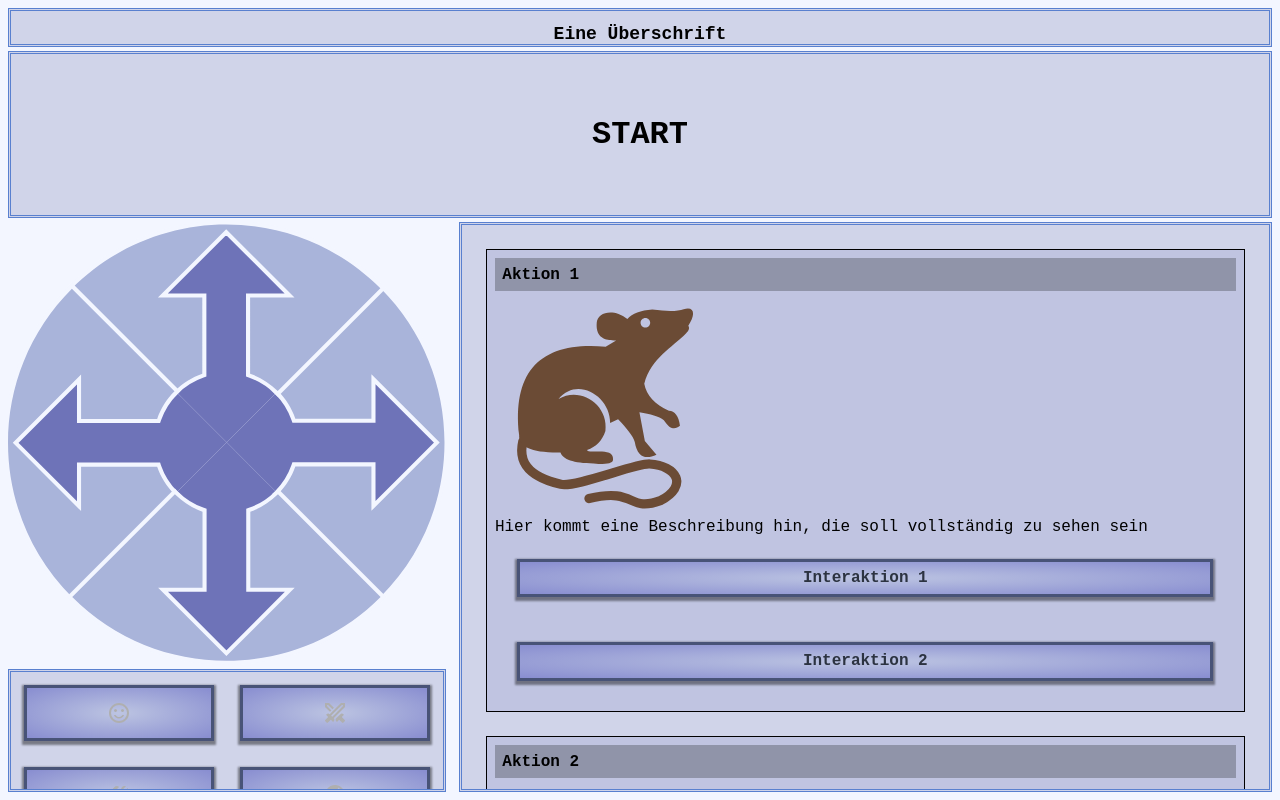
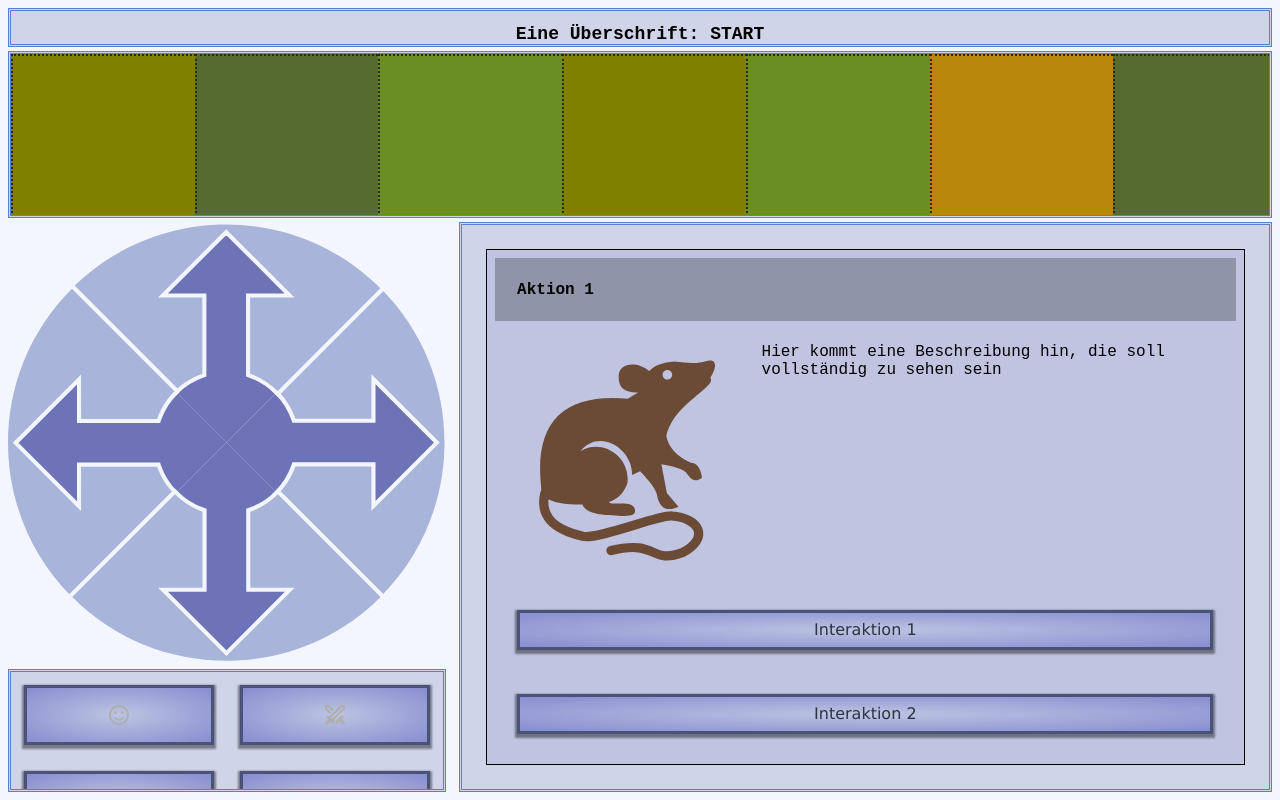
Before and after one commit to Nora404/TryHandy, an Angular app in the folder TryHandy/: page / in a window 1280 px wide. Built offline with nearby package versions, Linux system fonts and the light colour scheme.

Commit message:
add hardcodemap

```diff
--- a/TryHandy/src/app/layout/layout.component.html
+++ b/TryHandy/src/app/layout/layout.component.html
@@ -1,7 +1,7 @@
 
 <div id="container" class="containerRechts">
-    <div class="head">Eine Überschrift</div>
-    <div class="map">{{test}}</div>
+    <div class="head">Eine Überschrift: {{test}}</div>
+    <div class="map"><app-map></app-map></div>
     <div class="cros">
 
         <svg width="100%" height="100%" viewBox="0 0 107 107" version="1.1">
@@ -54,7 +54,7 @@
 
         <div *ngFor="let action of test2" class="test">
             <div class="actionHeader"><strong>{{action}}</strong></div>
-            <div class="actionImg"><img src="../../assets/rat.svg" width="30%" height="30%"></div>
+            <img class="actionImg" src="../../assets/rat.svg" width="30%" height="30%">
             <div class="actionText">Hier kommt eine Beschreibung hin, die soll vollständig zu sehen sein</div>
 
             <button (click)="handleAction(action)">Interaktion 1</button><br>
--- a/TryHandy/src/app/layout/layout.component.scss
+++ b/TryHandy/src/app/layout/layout.component.scss
@@ -42,10 +42,10 @@
     grid-area: map;
     overflow: hidden;
     display: grid;
-    justify-content: center;
-    align-items: center;
-    font-size: xx-large;
-    font-weight: 900;
+    // justify-content: center;
+    // align-items: center;
+    // font-size: xx-large;
+    // font-weight: 900;
 }
 
 .cros {
@@ -72,5 +72,19 @@
 
 .actionHeader {
     background-color: rgba(0, 0, 0, 0.25);
-    padding: 1%;
+    padding: 3%;
 }
+
+.actionText {
+    padding: 3%;
+}
+
+.actionImg {
+    padding: 3%;
+    float: left;
+}
+
+app-map {
+    width: 100%;
+    height: 100%;
+}
--- a/TryHandy/src/app/layout/layout.component.ts
+++ b/TryHandy/src/app/layout/layout.component.ts
@@ -1,11 +1,12 @@
 import { CommonModule } from '@angular/common';
 import { AfterViewChecked, Component, OnInit } from '@angular/core';
 import { MenuComponent } from '../menu/menu/menu.component';
+import { MapComponent } from '../map/map/map.component';
 
 @Component({
   selector: 'app-layout',
   standalone: true,
-  imports: [CommonModule, MenuComponent],
+  imports: [CommonModule, MenuComponent, MapComponent],
   templateUrl: './layout.component.html',
   styleUrl: './layout.component.scss'
 })
@@ -18,12 +19,6 @@ export class LayoutComponent implements AfterViewChecked {
     'Aktion 3',
     'Aktion 4',
     'Aktion 5',
-    'Aktion 6',
-    'Aktion 7',
-    'Aktion 8',
-    'Aktion 9',
-    'Aktion 10',
-    'Aktion 11',
   ];
 
   setTheme(theme: string) {
--- /dev/null
+++ b/TryHandy/src/app/map/dialog/dialog.component.html
@@ -0,0 +1 @@
+<p>dialog works!</p>
--- /dev/null
+++ b/TryHandy/src/app/map/map/map.component.html
@@ -0,0 +1,4 @@
+
+    <div class="map-content">
+            <div class="square" *ngFor="let color of i" [ngStyle]="{'background-color': color}"></div>
+    </div>
--- /dev/null
+++ b/TryHandy/src/app/map/map/map.component.scss
@@ -0,0 +1,13 @@
+.map-content {
+    display: grid;
+    grid-template-columns: repeat(7, 1fr);
+    grid-auto-rows: 1fr;
+    /* sorgt dafür, dass die Höhe der Reihen der Breite der Spalten entspricht */
+}
+
+.square {
+    width: 100%;
+    aspect-ratio: 1;
+    border: 2px dotted rgb(44, 39, 29);
+    /* Füge hier weitere Stile hinzu, z.B. Hintergrundfarbe, Ränder, etc. */
+}
--- /dev/null
+++ b/TryHandy/src/app/map/map/map.component.ts
@@ -0,0 +1,58 @@
+import { CommonModule } from '@angular/common';
+import { Component } from '@angular/core';
+
+@Component({
+  selector: 'app-map',
+  standalone: true,
+  imports: [CommonModule],
+  templateUrl: './map.component.html',
+  styleUrl: './map.component.scss'
+})
+export class MapComponent {
+
+  i: string[] = [
+    "olive",
+    "darkolivegreen",
+    "olivedrab",
+    "olive",
+    "olivedrab",
+    "darkgoldenrod",
+    "darkolivegreen",
+    "olive",
+    "darkolivegreen",
+    "olive",
+    "olivedrab",
+    "olivedrab",
+    "darkgoldenrod",
+    "olivedrab",
+    "darkgoldenrod",
+    "olive",
+    "darkolivegreen",
+    "olivedrab",
+    "olive",
+    "olive",
+    "olivedrab",
+    "darkgoldenrod",
+    "olivedrab",
+    "olivedrab",
+    "olive",
+    "olive",
+    "olivedrab",
+    "olive",
+    "olivedrab",
+    "darkgoldenrod",
+    "olivedrab",
+    "olive",
+    "darkolivegreen",
+    "darkgoldenrod",
+    "olivedrab",
+    "darkgoldenrod",
+    "olive",
+    "darkolivegreen",
+    "olive",
+    "olive",
+    "darkolivegreen",
+    "olivedrab",
+  ]
+
+}
--- a/TryHandy/src/app/menu/menu/menu.component.scss
+++ b/TryHandy/src/app/menu/menu/menu.component.scss
@@ -1,6 +1,6 @@
 button {
     width: 44%;
-    padding: 3%;
+    padding: 3.5%;
     display: grid;
     justify-content: center;
     align-items: center;
--- a/TryHandy/src/css/dark-theme.scss
+++ b/TryHandy/src/css/dark-theme.scss
@@ -12,7 +12,8 @@ $spezial: #462525;
 $dunkle: #0c0c0c;
 
 .dark-theme {
-    font-family: 'Courier New', Courier, monospace;
+    font-family: Verdana, Geneva, Tahoma, sans-serif;
+    font-size: small;
     background: rgb(36, 36, 36) url('../assets/bg/bg3.svg') center center/cover repeat fixed;
     color: $text;
 }
--- a/TryHandy/src/styles.scss
+++ b/TryHandy/src/styles.scss
@@ -9,9 +9,9 @@ button {
     padding: 1%;
     border-width: 3px;
     border-style: solid;
-    font-family: 'Courier New', Courier, monospace;
+    font-family: Verdana, Geneva, Tahoma, sans-serif;
     font-size: medium;
-    font-weight: 700;
+    font-weight: 500;
     box-shadow: 0px 2px 2px 2px #0000006c;
 }
 
@@ -23,6 +23,7 @@ button {
     background-color: #6e73b828;
     padding: 1%;
     margin: 3%;
+    margin-bottom: 10%;
 }
 
 .dark-theme .test {
@@ -31,4 +32,5 @@ button {
     background-color: rgba(0, 0, 0, 0.308);
     padding: 1%;
     margin: 3%;
+    margin-bottom: 10%;
 }
```
Also changed, not shown: TryHandy/src/app/map/dialog/dialog.component.ts (added, +12 -0 lines), TryHandy/src/app/map/dialog/dialog.component.scss (added), 2 other files (tests, documents, lock files or other folders).
